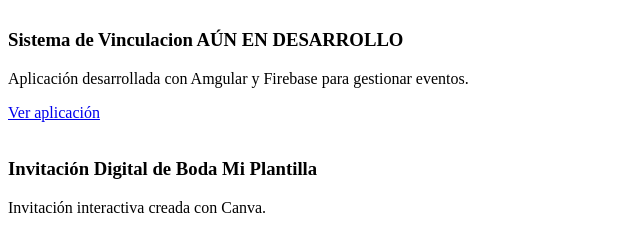
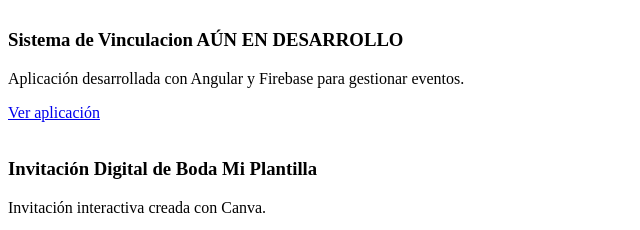
Before and after one commit to JulsRods/julietterodas.github.io, a plain HTML site: page index.html in a window 1280 px wide. Shown: the part 524-754 px from the top of the page, 0-640 px from the left. Drawn offline with Linux system fonts and the light colour scheme.

Commit message:
Fix HTML formatting and add missing closing tags

```diff
--- a/index.html
+++ b/index.html
@@ -36,7 +36,7 @@ Ver repositorio
 <br><br>
 
 <h3>Sistema de Vinculacion AÚN EN DESARROLLO</h3>
-<p>Aplicación desarrollada con Amgular y Firebase para gestionar eventos.</p>
+<p>Aplicación desarrollada con Angular y Firebase para gestionar eventos.</p>
 <a href="https://gestion-horas-de-vinculacion.web.app/inicio-sesion">
 Ver aplicación
 </a>
@@ -49,4 +49,5 @@ Ver aplicación
 Ver invitación
 </a>
 </body>
+
 </html>
```
